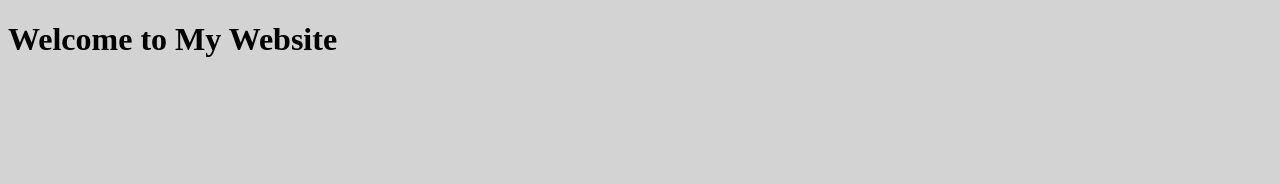
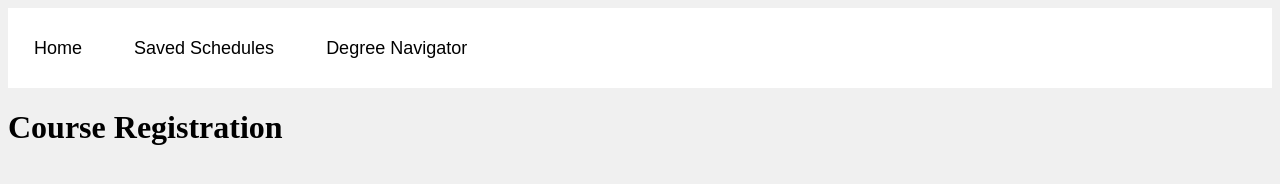
Before and after one commit to clara-hct02/course-registration, a website: page frontend/public/index.html in a window 1280 px wide. Drawn offline with Linux system fonts and the light colour scheme.

Commit message:
Navbar component

```diff
--- a/frontend/public/index.html
+++ b/frontend/public/index.html
@@ -7,12 +7,15 @@
     <title>My Website</title>
     <link rel="stylesheet" href="style.css">
     <script src="index.js"></script>
+    <script src="navbar.js" type="text/javascript" defer></script>
     <link rel="icon" href="./favicon.ico" type="image/x-icon">
   </head>
   <body>
     <main>
-        <h1>Welcome to My Website</h1>
+        <navbar-component></navbar-component>
+        <h1>Course Registration </h1>
     </main>
+
   </body>
 
 </html>
--- /dev/null
+++ b/frontend/public/navbar.js
@@ -0,0 +1,107 @@
+class Navbar extends HTMLElement {
+    constructor() {
+      super();
+    }
+
+    connectedCallback() {
+      this.innerHTML = `
+      <style>
+        /* Add a black background color to the top navigation */
+        .topnav {
+          background-color: white;
+          overflow: hidden;
+          font: large sans-serif;
+          // position: fixed;
+          top: 0;
+          left: 0;
+          right: 0;
+          height: 80px;
+          display: flex;
+          align-items: center;
+        }
+
+        /* Style the links inside the navigation bar */
+        .topnav a {
+          float: left;
+          color: black;
+          text-align: center;
+          padding: 14px 16px;
+          text-decoration: none;
+          margin: 10px;
+        }
+
+        /* Change the color of links on hover */
+        .topnav a:hover {
+          background-color: #ddd;
+          color: black;
+        }
+
+
+        /* Dropdown container - needed to position the dropdown content */
+        .dropdown {
+          float: left;
+          overflow: hidden;
+        }
+
+        /* Style the dropdown button to fit inside the topnav */
+        .dropdown .dropbtn {
+          font-size: large;
+          border: none;
+          outline: none;
+          color: black;
+          padding: 14px 16px;
+          background-color: inherit;
+          font-family: inherit;
+          margin: 10px;
+          z-index: 1;
+        }
+
+        /* Style the dropdown content (hidden by default) */
+        .dropdown-content {
+          display: none;
+          position: absolute;
+          background-color: #f9f9f9;
+          min-width: 160px;
+          box-shadow: 0px 8px 16px 0px rgba(0,0,0,0.2);
+          z-index: 1;
+        }
+
+        /* Style the links inside the dropdown */
+        .dropdown-content a {
+          float: none;
+          color: black;
+          padding: 12px 16px;
+          text-decoration: none;
+          display: block;
+          text-align: left;
+        }
+
+        /* Add a dark background on topnav links and the dropdown button on hover */
+        .topnav a:hover, .dropdown:hover .dropbtn {
+          background-color: #555;
+          color: white;
+        }
+
+        /* Show the dropdown menu when the user moves the mouse over the dropdown button */
+        .dropdown:hover .dropdown-content {
+          display: block;
+        }
+
+        /* Add a grey background to dropdown links on hover */
+        .dropdown-content a:hover {
+          background-color: #ddd;
+          color: black;
+        }
+
+        </style>
+
+        <div class="topnav">
+          <a class="active" href="index.html">Home</a>
+          <a href="">Saved Schedules</a>
+          <a href="">Degree Navigator</a>
+        </div>
+      `
+    }
+  }
+
+  customElements.define('navbar-component', Navbar);
--- a/frontend/public/style.css
+++ b/frontend/public/style.css
@@ -1,3 +1,3 @@
 body {
-    background-color: lightgray;
+    background-color: rgb(240, 240, 240);
   }
```
Also changed, not shown: 1 other file.
